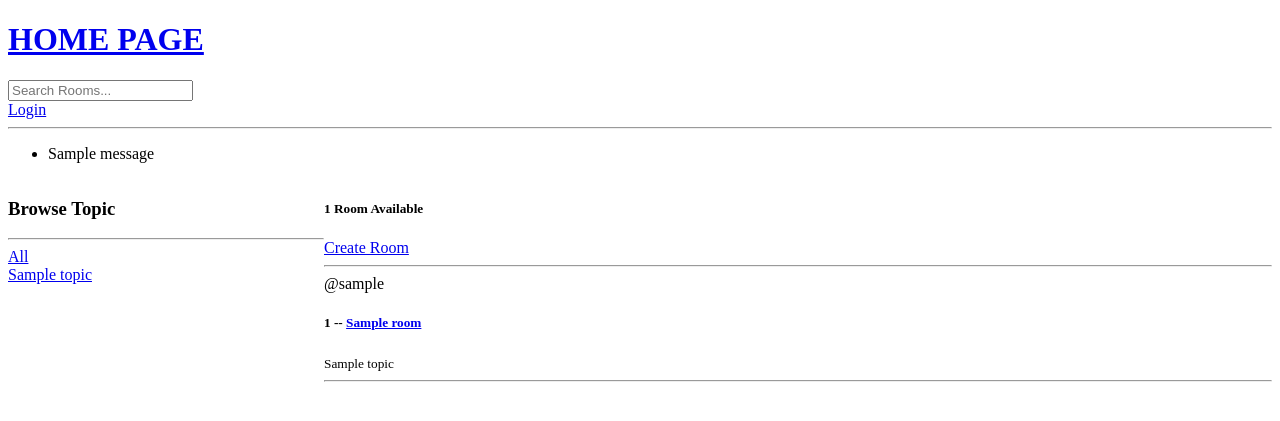
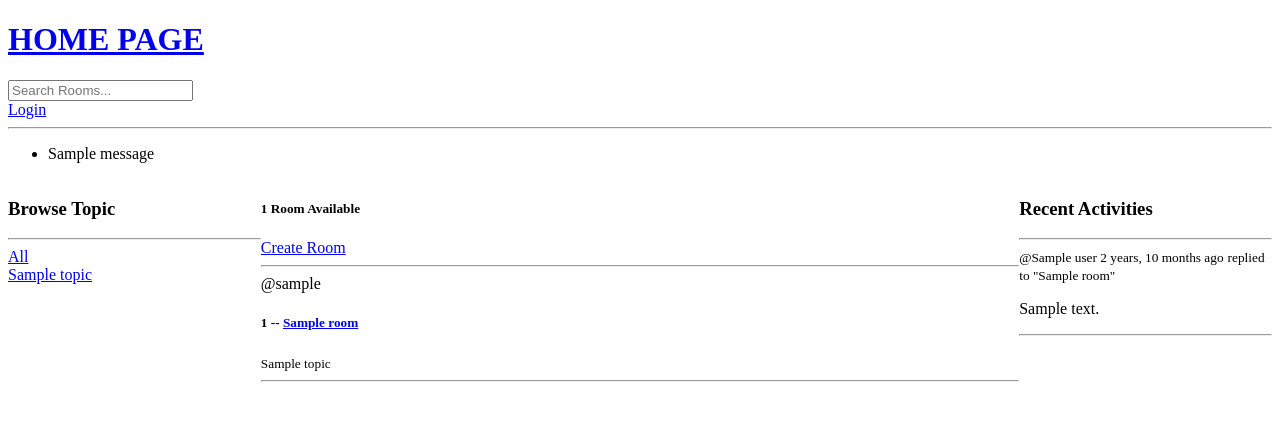
Before and after one commit to HoangLong248/Python-Django-7-Hour-Course, a Django app: template base/templates/base/home.html in a window 1280 px wide. Shown: the top 421 px of the page. Run offline with Django 3.2, Linux system fonts and the light colour scheme; the template is opened without the code that fills it: most values are stand-ins (such as "Sample title", 1, 10 or a date in 2020); one stand-in notice (Sample message) is shown.

Commit message:
finished activity feed section

```diff
--- a/base/models.py
+++ b/base/models.py
@@ -19,7 +19,7 @@ class Room(models.Model):
     created = models.DateTimeField(auto_now_add=True)
 
     class Meta:
-        ordering = ['-updated', 'created']
+        ordering = ['-updated', '-created']
 
     def __str__(self) -> str:
         return self.name
@@ -31,5 +31,8 @@ class Message(models.Model):
     updated = models.DateTimeField(auto_now=True)
     created = models.DateTimeField(auto_now_add=True)
 
+    class Meta:
+        ordering = ['-updated', '-created']
+
     def __str__(self) -> str:
         return self.body[0:50]
--- /dev/null
+++ b/base/templates/base/activity_component.html
@@ -0,0 +1,15 @@
+
+
+<h3>Recent Activities</h3>
+<hr>
+{% for message in room_messages %}
+    <div>
+        <small>@{{message.user}} {{message.created|timesince}} ago</small>
+        <small>replied to "{{message.room}}"</small>
+        <p>{{message}}</p>
+        {% if request.user == message.user %}
+            <a href="{% url 'delete-message' message.id %}">Delete</a>
+        {% endif %}
+        <hr>
+    </div>
+{% endfor %}
--- /dev/null
+++ b/base/templates/base/feed_component.html
@@ -0,0 +1,13 @@
+{% for room in rooms %}
+    <div>
+        {% if request.user == room.host %}
+            <a href="{% url 'update-room' room.id %}">Edit Room</a>
+            <br>
+            <a href="{% url 'delete-room' room.id %}">Delete Room</a>
+        {% endif %}
+        <span>@{{room.host.username}}</span>
+        <h5>{{room.id}} -- <a href="{% url 'room' room.id %}">{{room.name}}</a></h5>
+        <small>{{room.topic.name}}</small>
+        <hr>
+    </div>
+{% endfor%}
--- a/base/templates/base/home.html
+++ b/base/templates/base/home.html
@@ -5,43 +5,30 @@
 <style>
     .home-container {
         display: grid;
-        grid-template-columns: 1fr 3fr;
+        grid-template-columns: 1fr 3fr 1fr;
     }
 </style>
 <div class="home-container">
+
+    <!-- Browse Topic -->
     <div>
-        <h3>Browse Topic</h3>
-        <hr>
-        <div>
-            <a href="{% url 'home' %}">All</a>
-        </div>
-
-        {% for topic in topics %}
-            <div>
-                <a href="{% url 'home' %}?q={{topic.name}}">{{topic.name}}</a>
-            </div>
-        {% endfor %}
+        {% include 'base/topics_component.html' %}
     </div>
 
+    <!-- Room Available -->
     <div>
             <h5>{{room_count}} Room Available</h5>
             <a href="{% url 'create-room' %}">Create Room</a>
             <hr>
+
             <div>
-                {% for room in rooms %}
-                    <div>
-                        {% if request.user == room.host %}
-                            <a href="{% url 'update-room' room.id %}">Edit Room</a>
-                            <br>
-                            <a href="{% url 'delete-room' room.id %}">Delete Room</a>
-                        {% endif %}
-                        <span>@{{room.host.username}}</span>
-                        <h5>{{room.id}} -- <a href="{% url 'room' room.id %}">{{room.name}}</a></h5>
-                        <small>{{room.topic.name}}</small>
-                        <hr>
-                    </div>
-                {% endfor%}
+                {% include 'base/feed_component.html' %}
             </div>
+    </div>
+
+    <!-- Recent Activity -->
+    <div class="">
+        {% include 'base/activity_component.html' %}
     </div>
 </div>
 
--- /dev/null
+++ b/base/templates/base/topics_component.html
@@ -0,0 +1,13 @@
+
+
+<h3>Browse Topic</h3>
+<hr>
+<div>
+    <a href="{% url 'home' %}">All</a>
+</div>
+
+{% for topic in topics %}
+    <div>
+        <a href="{% url 'home' %}?q={{topic.name}}">{{topic.name}}</a>
+    </div>
+{% endfor %}
```
Also changed, not shown: base/views.py (+10 -1 lines), db.sqlite3.
